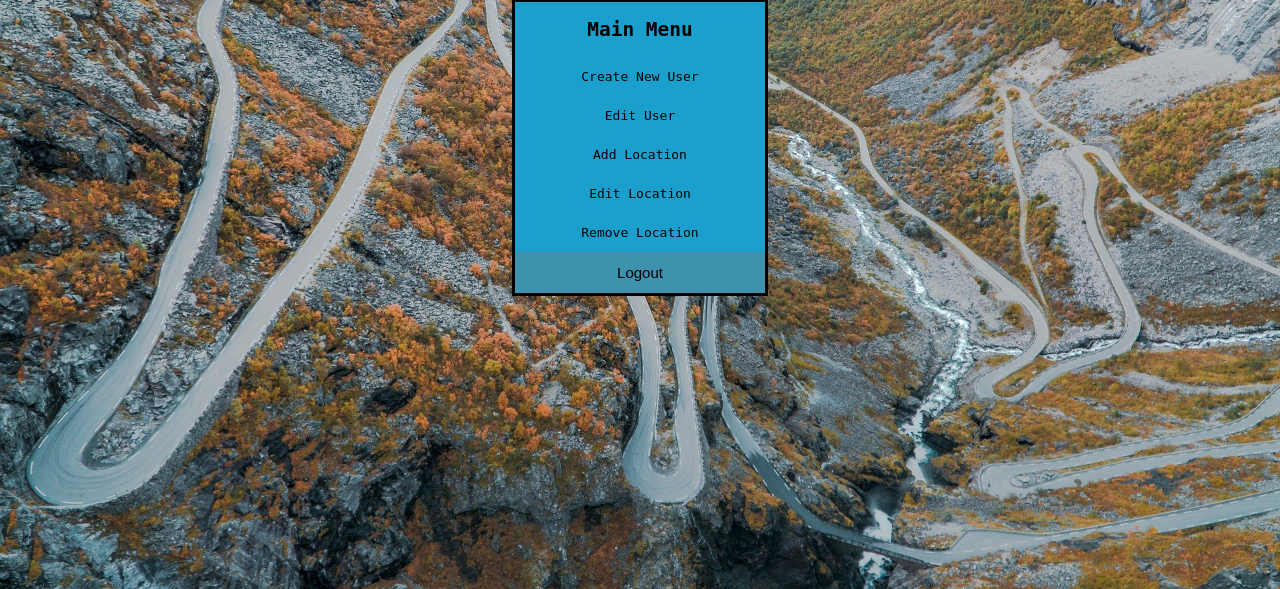
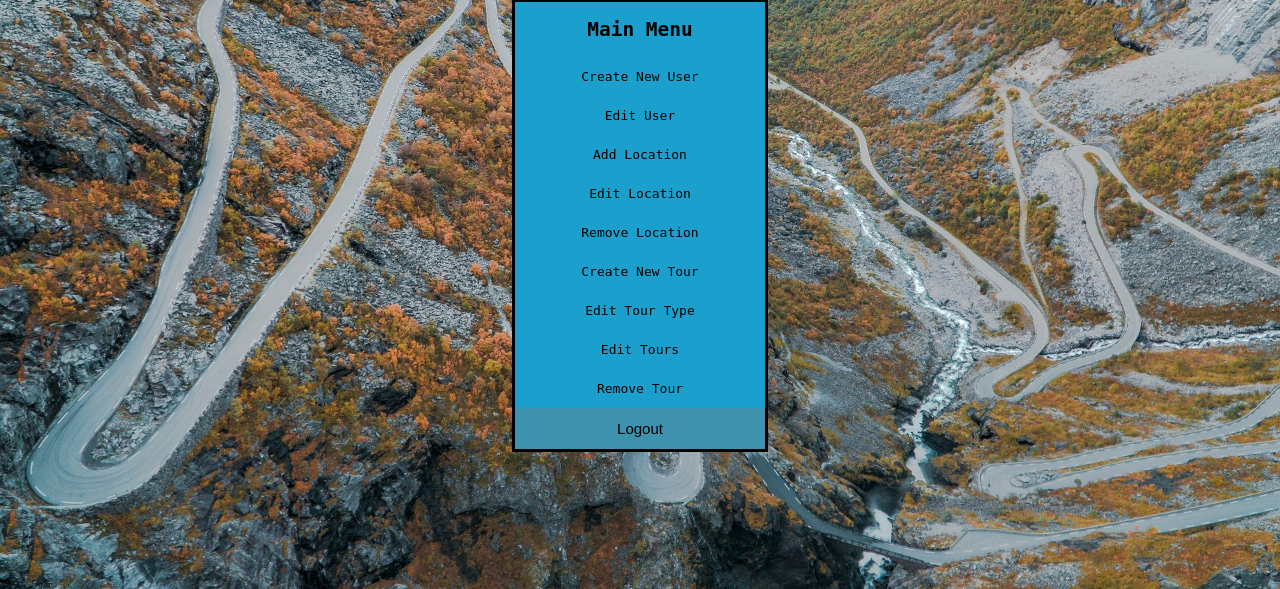
Before and after one commit to s3722286/SEPM-Tagon, a PHP site: page /main.php in a window 1280 px wide. Shown: the part 211-800 px from the top of the page. Run offline with PHP 8.4, Linux system fonts and the light colour scheme; the visitor is signed in with stand-in values (Sample User, id 1).

Commit message:
Update main.php

```diff
--- a/main.php
+++ b/main.php
@@ -34,6 +34,10 @@ session_start();
             <a href="addlocation.php">Add Location</a>
             <a href="editlocation.php">Edit Location</a>
             <a href="removelocation.php">Remove Location</a>
+            <a href="createtour.php">Create New Tour</a>
+	          <a href="edittourtype.php">Edit Tour Type</a>
+	          <a href="edittour.php">Edit Tours</a>
+ 	          <a href="removetour.php">Remove Tour</a>
             <input type="hidden" id="Logout" name="Logout" value="1">
         </div>
         <button type="submit" class="button"value="Logout">Logout</button>
```
